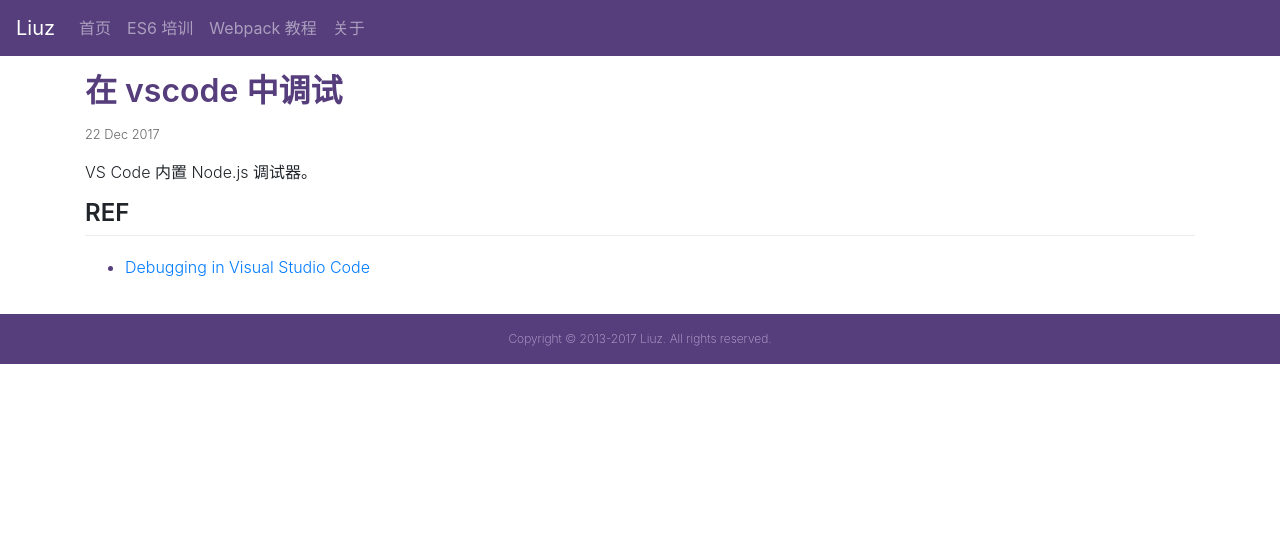
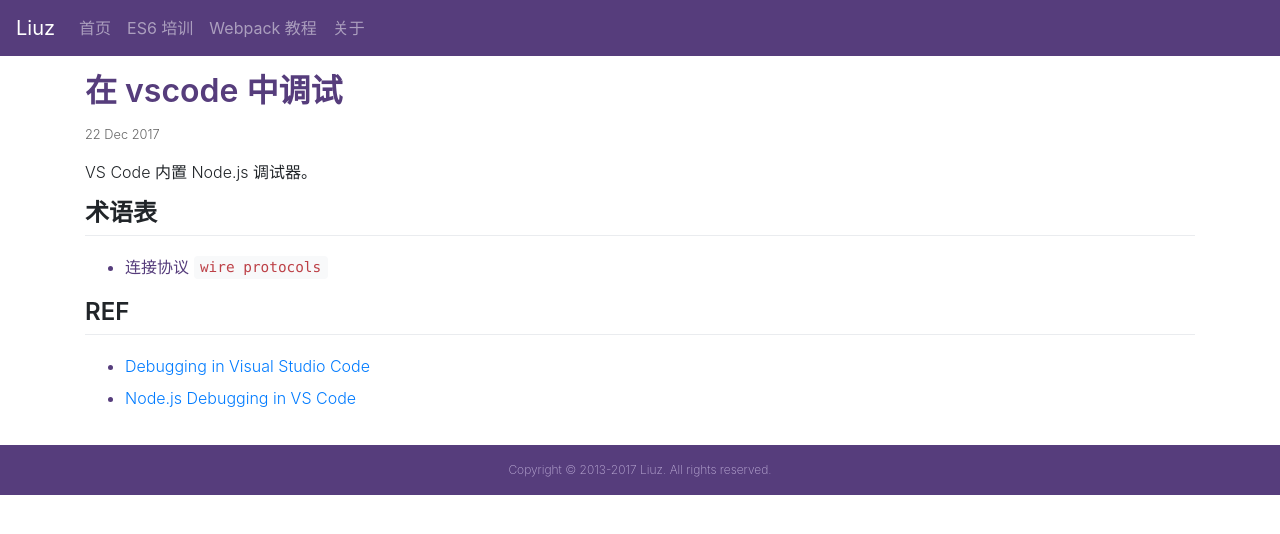
Before and after one commit to liuzhuan/liuzhuan.github.io, a Jekyll site: the page built from _posts/2017-12-22-debug-in-vscode.md, in a window 1280 px wide. Shown: the top 534 px of the page. Built offline with Jekyll 4.4.1, drawn with Linux system fonts in a browser that asks for light colours; nearby versions of some CDN libraries.

Commit message:
adding new reference link

```diff
--- a/_posts/2017-12-22-debug-in-vscode.md
+++ b/_posts/2017-12-22-debug-in-vscode.md
@@ -6,8 +6,14 @@ date: 2017-12-22
 
 VS Code 内置 Node.js 调试器。
 
+## 术语表
+
+- 连接协议 `wire protocols`
+
 ## REF
 
 - [Debugging in Visual Studio Code][debugging]
+- [Node.js Debugging in VS Code][nodejs]
 
 [debugging]: https://code.visualstudio.com/Docs/editor/debugging
+[nodejs]: https://code.visualstudio.com/docs/nodejs/nodejs-debugging
```
